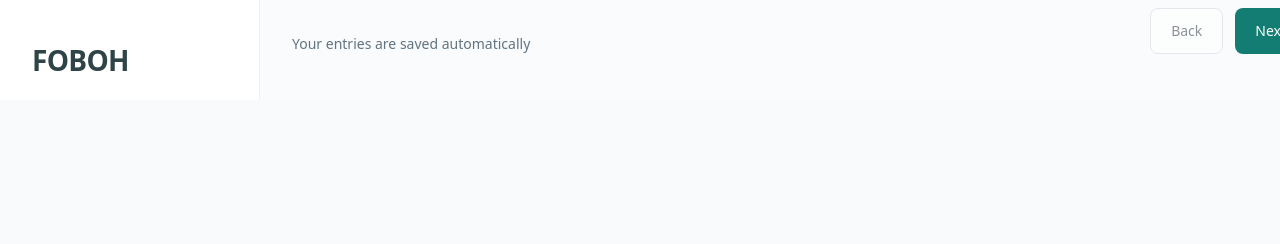
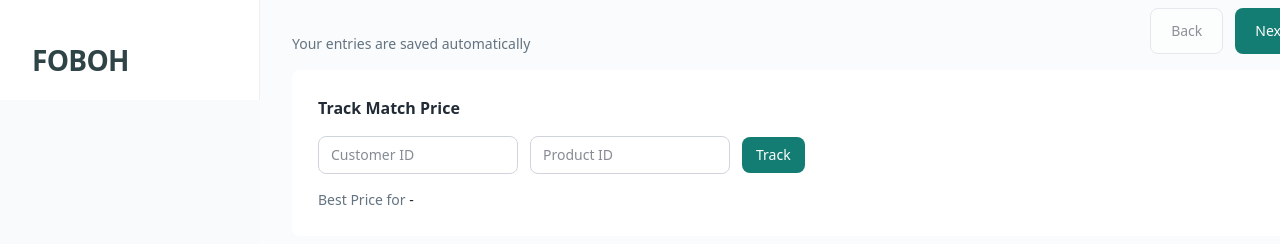
Before and after one commit to linklin830912/FOBOH_Engineering_Challenge, a React (Vite) app in the folder frontend/: page / in a window 1280 px wide. Shown: the part 700-944 px from the top of the page. Before the commit the page ends 802 px from the top, so only its background shows below. Built offline with nearby package versions, Linux system fonts and the light colour scheme; no server answers.

Commit message:
resolver done

```diff
--- /dev/null
+++ b/frontend/src/api/getPricingProfileMatch.ts
@@ -0,0 +1,27 @@
+const API_URL = import.meta.env.VITE_API_URL;
+
+export type PricingProfileMatchQuery = {
+  customerId: string;
+  productId: string;
+};
+
+export async function getPricingProfileMatch(
+  query: PricingProfileMatchQuery
+) {
+  const params = new URLSearchParams();
+
+  params.append("customerId", query.customerId);
+  params.append("productId", query.productId);
+
+  const response = await fetch(
+    `${API_URL}/pricing-profile/match?${params.toString()}`
+  );
+
+  const data = await response.json();
+
+  if (!response.ok) {
+    throw new Error(data?.message || "Failed to fetch pricing profile match");
+  }
+
+  return data.value;
+}
--- a/frontend/src/component/main/pricing/MainContent.tsx
+++ b/frontend/src/component/main/pricing/MainContent.tsx
@@ -11,6 +11,7 @@ import SectionActions from "../shared/SectionActions";
 import CustomerPriceProfileSectionAccordion from "./customer/CustomerPriceProfileSectionAccordion";
 import ReviewPriceProfileSectionAccordion from "./review/ReviewPriceProfileSectionAccordion";
 import { createPricingProfile } from "../../../api/createPricingProfile";
+import BestPricePriceProfileSectionAccordion from "./best-price/PriceProfileSectionAccordion";
 
 const PricingProfileSteps = ["Product", "Customer", "Review"] as const;
 const defaultProductFilters: ProductFilters = {
@@ -152,6 +153,10 @@ export default function MainContent() {
             />
           </div>
         </div>
+
+        <div className="mt-4">
+          <BestPricePriceProfileSectionAccordion/>
+        </div>
       </div>
     </main>
   );
--- /dev/null
+++ b/frontend/src/component/main/pricing/best-price/PriceProfileSectionAccordion.tsx
@@ -0,0 +1,81 @@
+import { useState } from "react";
+import { getPricingProfileMatch } from "../../../../api/getPricingProfileMatch";
+
+export default function BestPricePriceProfileSectionAccordion() {
+  const [customerId, setCustomerId] = useState("");
+  const [productId, setProductId] = useState("");
+  const [result, setResult] = useState<any>(null);
+  const [loading, setLoading] = useState(false);
+
+  const handleMatchPriceTrack = async () => {
+    try {
+      if (!customerId || !productId) {
+        throw new Error("Customer ID and Product ID are required");
+      }
+
+      setLoading(true);
+
+      const res = await getPricingProfileMatch({
+        customerId,
+        productId,
+      });
+
+      setResult(res);
+      console.log("Best price match result:", res);
+    } catch (error) {
+      console.error("Error tracking price match:", error);
+    } finally {
+      setLoading(false);
+    }
+  };
+
+  return (
+    <div className="flex w-full flex-col items-start gap-[16px] rounded-lg bg-white p-[26px] overflow-hidden">
+
+      {/* Header */}
+      <div className="flex w-full items-center justify-between">
+        <input
+          className="w-full bg-transparent outline-none text-base font-semibold text-[#212B36]"
+          defaultValue="Track Match Price"
+        />
+
+        <button className="text-sm font-medium text-[#147D73] whitespace-nowrap">
+          Expand
+        </button>
+      </div>
+
+      {/* Inputs */}
+      <div className="flex items-center gap-[12px] w-full">
+        <input
+          className="w-[200px] border border-[#D0D5DD] rounded-[8px] px-[12px] py-[8px] text-sm outline-none"
+          placeholder="Customer ID"
+          value={customerId}
+          onChange={(e) => setCustomerId(e.target.value)}
+        />
+
+        <input
+          className="w-[200px] border border-[#D0D5DD] rounded-[8px] px-[12px] py-[8px] text-sm outline-none"
+          placeholder="Product ID"
+          value={productId}
+          onChange={(e) => setProductId(e.target.value)}
+        />
+
+        <button
+          onClick={handleMatchPriceTrack}
+          className="text-sm font-medium text-white bg-[#147D73] px-[14px] py-[8px] rounded-[8px]"
+        >
+          {loading ? "Tracking..." : "Track"}
+        </button>
+      </div>
+
+      {/* Result */}
+      <div className="text-sm text-[#637381]">
+        Best Price for{" "}
+        <span className="font-medium text-[#212B36]">
+          {result?.data?.productId || "-"}
+        </span>
+      </div>
+
+    </div>
+  );
+}
```
Also changed, not shown: frontend/src/api/getProducts.ts (indentation only), 1 other file (tests, documents, lock files or other folders).
